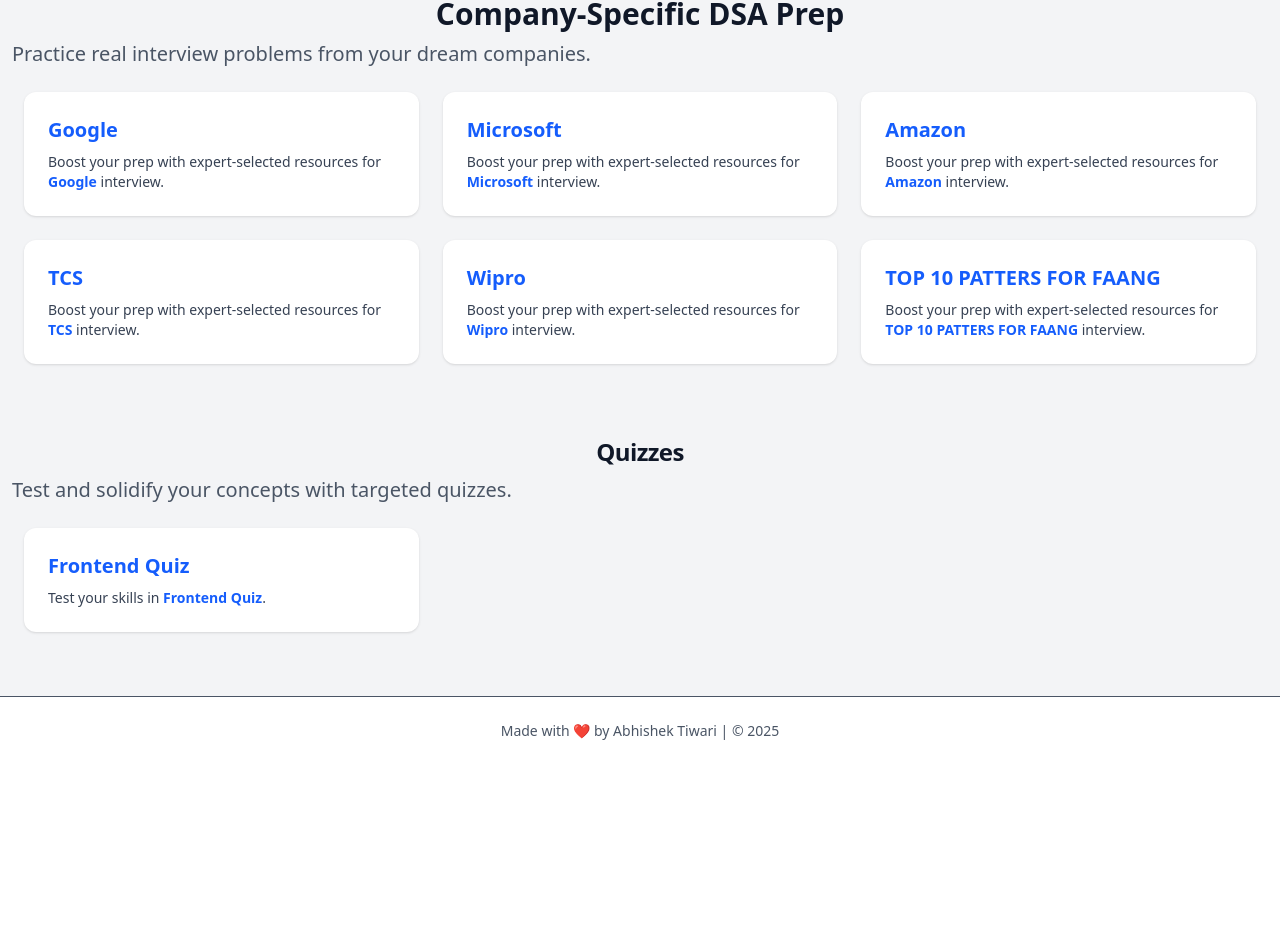
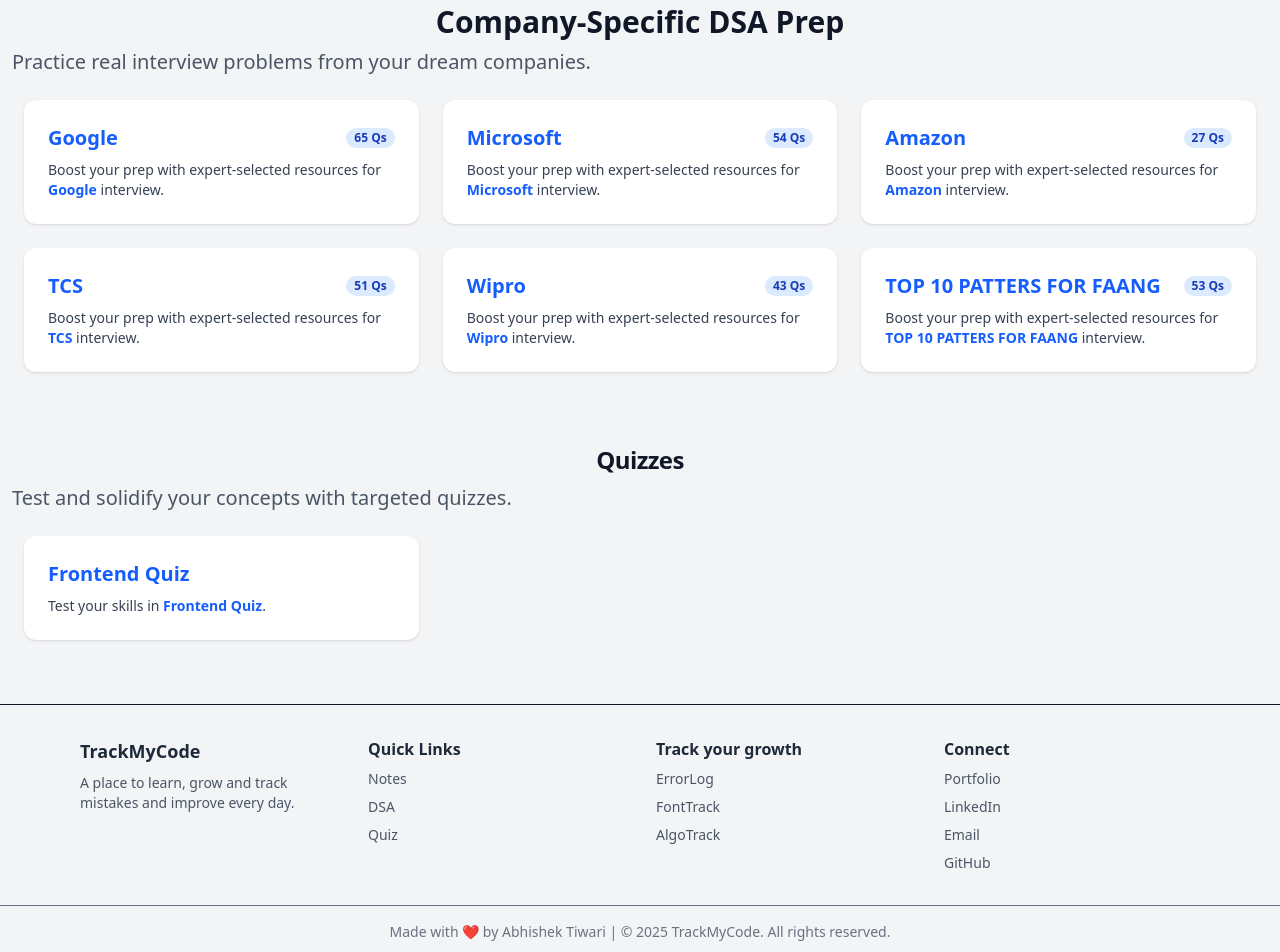
Before and after one commit to Abhishek-69889/VedX, a React (Vite) app: page / in a window 1280 px wide. Shown: the part 800-1752 px from the top of the page. Before the commit the page ends 1565 px from the top, so only its background shows below. Built offline with nearby package versions, Linux system fonts and the light colour scheme.

Commit message:
Add frontend , DSA and Error tracker to be more proficient

```diff
--- a/src/Components/LandingPage.jsx
+++ b/src/Components/LandingPage.jsx
@@ -56,9 +56,59 @@ const LandingPage = () => {
       {/* <RoadmapSection onCardClick={handleCardClick} /> */}
 
       {/* Footer */}
-      <footer className="text-center py-6 mt-10 text-gray-600 text-sm bg-white border-t">
-        Made with ❤️ by Abhishek Tiwari | © {new Date().getFullYear()}
-      </footer>
+      <footer className="bg-gray-100 border-t mt-10">
+  <div className="max-w-6xl mx-auto px-4 py-8 grid grid-cols-1 sm:grid-cols-4 gap-8 text-center sm:text-left">
+
+    {/* Brand Section */}
+    <div>
+      <h2 className="text-lg font-semibold text-gray-800 mb-2">
+        TrackMyCode
+      </h2>
+      <p className="text-gray-600 text-sm">
+        A place to learn, grow and track mistakes and improve every day.
+      </p>
+    </div>
+
+    {/* Navigation Links */}
+    <div>
+      <h3 className="text-md font-semibold text-gray-800 mb-2">Quick Links</h3>
+      <ul className="space-y-2 text-gray-600 text-sm">
+        <li><a href="#notes" className="hover:text-gray-900">Notes</a></li>
+        <li><a href="#dsa" className="hover:text-gray-900">DSA</a></li>
+        <li><a href="#quiz" className="hover:text-gray-900">Quiz</a></li>
+      </ul>
+    </div>
+
+    {/* Tracker */}
+    <div>
+      <h3 className="text-md font-semibold text-gray-800 mb-2">Track your growth</h3>
+      <ul className="space-y-2 text-gray-600 text-sm">
+        <li><a href="https://errolog.netlify.app/" className="hover:text-gray-900">ErrorLog</a></li>
+        <li><a href="https://fronttrack.netlify.app/" className="hover:text-gray-900">FontTrack</a></li>
+        <li><a href="https://dsapractice.netlify.app/" className="hover:text-gray-900">AlgoTrack</a></li>
+      </ul>
+    </div>
+
+    {/* Social or Contact */}
+    <div>
+      <h3 className="text-md font-semibold text-gray-800 mb-2">Connect</h3>
+      <ul className="space-y-2 text-gray-600 text-sm">
+        <li><a href="https://abhishek-tportfolio.netlify.app/" target="_blank" rel="noopener noreferrer" className="hover:text-gray-900">Portfolio</a></li>
+        <li><a href="https://www.linkedin.com/in/abhishek-softweredeveloper/" target="_blank" rel="noopener noreferrer" className="hover:text-gray-900">LinkedIn</a></li>
+        <li><a href="mailto:abhit0396@gmail.com" className="hover:text-gray-900">Email</a></li>
+        <li><a href="https://github.com/Abhishek-69889" target="_blank" rel="noopener noreferrer" className="hover:text-gray-900">GitHub</a></li>
+      </ul>
+    </div>
+  </div>
+
+  {/* Bottom Bar */}
+  <div className="border-t text-center text-gray-500 text-sm py-4">
+    <p>
+      Made with ❤️ by Abhishek Tiwari | © {new Date().getFullYear()} TrackMyCode. All rights reserved.
+    </p>
+  </div>
+</footer>
+
     </div>
   );
 };
--- a/src/Components/sections/DsaSection.jsx
+++ b/src/Components/sections/DsaSection.jsx
@@ -1,17 +1,73 @@
-import React from "react";
+import React, { useEffect, useState } from "react";
 import { useNavigate } from "react-router-dom";
+
+const countQuestionsFromTopics = (topics = []) =>
+  topics.reduce(
+    (sum, tag) =>
+      sum +
+      tag.items.reduce((s, sec) => s + (sec.questions?.length || 0), 0),
+    0
+  );
+
+
+const dataLoaders = {
+  google: () => import("../../Pages/DSAPRACTICE/GOOGLE/Google.json"),
+  microsoft: () => import("../../Pages/DSAPRACTICE/Microsoft/Microsoft.json"),
+  amazon: () => import("../../Pages/DSAPRACTICE/AMAZON/Amazon.json"),
+  tcs: () => import("../../Pages/DSAPRACTICE/TCS/Tcs.json"),
+  wipro: () => import("../../Pages/DSAPRACTICE/Wipro/Wipro.json"),
+  patterns: () => import("../../Pages/DSAPRACTICE/Patterns/Patterns.json"),
+};
 
 const DsaSection = () => {
   const navigate = useNavigate();
+  const [counts, setCounts] = useState({});          // {google: 65, amazon: 42, ...}
+  const [loading, setLoading] = useState(true);
+
+  // Load all counts once (on mount)
+  useEffect(() => {
+    let isMounted = true;
+
+    const loadAll = async () => {
+      const entries = await Promise.all(
+        Object.entries(dataLoaders).map(async ([key, loader]) => {
+          try {
+            const mod = await loader();                 // JSON default export
+            const topics = mod.default ?? mod;          // handle both default & named
+            const total = countQuestionsFromTopics(topics);
+            return [key, total];
+          } catch (err) {
+            console.error(`Error loading ${key} data:`, err);
+            return [key, 0];                            // fallback
+          }
+        })
+      );
+      if (isMounted) {
+        setCounts(Object.fromEntries(entries));
+        setLoading(false);
+      }
+    };
+
+    loadAll();
+    return () => {
+      isMounted = false;
+    };
+  }, []);
 
   const items = [
-    { title: "Google", path: "/google" },
-    { title: "Microsoft", path: "/microsoft" },
-    { title: "Amazon", path: "/amazon" },
-    { title: "TCS", path: "/tcs" },
-    { title: "Wipro", path: "/wipro" },
-    { title: "TOP 10 PATTERS FOR FAANG", path: "/patterns" },
+    { key: "google", title: "Google", path: "/google" },
+    { key: "microsoft", title: "Microsoft", path: "/microsoft" },
+    { key: "amazon", title: "Amazon", path: "/amazon" },
+    { key: "tcs", title: "TCS", path: "/tcs" },
+    { key: "wipro", title: "Wipro", path: "/wipro" },
+    { key: "patterns", title: "TOP 10 PATTERS FOR FAANG", path: "/patterns" },
   ];
+
+  const getLabel = (key) => {
+    if (loading) return "…";
+    const n = counts[key] ?? 0;
+    return `${n} Q${n === 1 ? "" : "s"}`;
+  };
 
   return (
     <div id="dsa">
@@ -21,19 +77,24 @@ const DsaSection = () => {
       <p className="text-md sm:text-xl lg:text-md font-medium mt-2 mx-3 text-gray-600">
         Practice real interview problems from your dream companies.
       </p>
+
       <section className="grid md:grid-cols-2 lg:grid-cols-3 gap-6 p-6">
-        {items.map((item, index) => (
+        {items.map((item) => (
           <div
-            key={index}
+            key={item.key}
             onClick={() => navigate(item.path)}
             className="p-6 bg-white rounded-xl shadow hover:shadow-md hover:scale-105 hover:bg-blue-50 transition-transform duration-300 cursor-pointer"
           >
-            <h2 className="text-xl font-semibold mb-2 text-blue-600">
-              {item.title}
+            <h2 className="text-xl font-semibold mb-2 text-blue-600 flex items-center justify-between">
+              <span>{item.title}</span>
+              <span className="ml-2 inline-block text-xs font-bold text-blue-800 bg-blue-100 px-2 py-0.5 rounded-full">
+                {getLabel(item.key)}
+              </span>
             </h2>
             <p className="text-gray-700 text-sm">
               Boost your prep with expert-selected resources for{" "}
-              <span className="font-semibold text-blue-600">{item.title}</span> interview.
+              <span className="font-semibold text-blue-600">{item.title}</span>{" "}
+              interview.
             </p>
           </div>
         ))}
--- a/src/Pages/DSAPRACTICE/GOOGLE/Google.jsx
+++ b/src/Pages/DSAPRACTICE/GOOGLE/Google.jsx
@@ -1,11 +1,48 @@
-import React, { useState } from "react";
+import React, { useMemo, useState } from "react";
 import dsaTopics from "./Google.json"; // ✅ Import the JSON file
+
+/* ---------- Counting helpers ---------- */
+const countAll = (topics) =>
+  topics.reduce(
+    (sum, tag) =>
+      sum + tag.items.reduce((s, sec) => s + (sec.questions?.length || 0), 0),
+    0
+  );
+
+const countByDifficulty = (topics) => {
+  const counts = { Easy: 0, Medium: 0, Hard: 0 };
+  topics.forEach((tag) => {
+    tag.items.forEach((sec) => {
+      const n = sec.questions?.length || 0;
+      if (counts[sec.difficulty] == null) counts[sec.difficulty] = 0; // in case new labels appear
+      counts[sec.difficulty] += n;
+    });
+  });
+  return counts;
+};
+
+const countByTag = (topics) => {
+  const counts = {};
+  topics.forEach((tag) => {
+    counts[tag.tag] = tag.items.reduce(
+      (s, sec) => s + (sec.questions?.length || 0),
+      0
+    );
+  });
+  return counts;
+};
 
 const Google = () => {
   const [openTag, setOpenTag] = useState(null);
   const [openDifficulty, setOpenDifficulty] = useState({});
   const [difficultyFilter, setDifficultyFilter] = useState("All");
 
+  /* ---------- Memoized counts ---------- */
+  const totalQuestions = useMemo(() => countAll(dsaTopics), []);
+  const diffCounts = useMemo(() => countByDifficulty(dsaTopics), []);
+  const tagCounts = useMemo(() => countByTag(dsaTopics), []);
+
+  /* ---------- UI handlers ---------- */
   const toggleTag = (index) => {
     setOpenTag(openTag === index ? null : index);
   };
@@ -13,60 +50,95 @@ const Google = () => {
   const toggleDifficulty = (tagIndex, difficulty) => {
     setOpenDifficulty((prev) => ({
       ...prev,
-      [tagIndex]: prev[tagIndex] === difficulty ? null : difficulty
+      [tagIndex]: prev[tagIndex] === difficulty ? null : difficulty,
     }));
+  };
+
+  const getDiffLabel = (level) => {
+    if (level === "All") return `All (${totalQuestions})`;
+    return `${level} (${diffCounts[level] ?? 0})`;
   };
 
   return (
     <div className="min-h-screen bg-gray-50 text-gray-900 p-6">
-      <h1 className="text-3xl font-bold mb-6 text-center bg-black/90 p-20 text-white rounded-xl"><span className="text-white/50">GOOGLE </span>DSA Practice Questions</h1>
+      <h1 className="text-3xl font-bold mb-6 text-center bg-black/90 p-20 text-white rounded-xl">
+        <span className="text-white/50">GOOGLE </span>DSA Practice Questions
+        <div className="mt-2 text-sm text-white/70">
+          Total: {totalQuestions} Question{totalQuestions === 1 ? "" : "s"}
+        </div>
+      </h1>
 
       {/* Difficulty Filter */}
-      <div className="flex justify-center mb-4 space-x-4">
+      <div className="flex flex-wrap justify-center mb-4 gap-2">
         {["All", "Easy", "Medium", "Hard"].map((level) => (
           <button
             key={level}
             onClick={() => setDifficultyFilter(level)}
             className={`px-4 py-2 rounded-lg border font-semibold ${
-              difficultyFilter === level ? "bg-blue-500 text-white" : "bg-white text-gray-700"
+              difficultyFilter === level
+                ? "bg-blue-500 text-white border-blue-500"
+                : "bg-white text-gray-700 border-gray-300"
             }`}
           >
-            {level}
+            {getDiffLabel(level)}
           </button>
         ))}
       </div>
 
       {/* Tags */}
       <div className="space-y-4">
-        {dsaTopics.map((tagData, tagIndex) => (
+        {dsaTopics.map((tagData, tagIndex) => {
+          const tagTotal = tagCounts[tagData.tag] ?? 0;
+          return (
             <div key={tagIndex} className="bg-white shadow rounded-lg">
               <div
                 onClick={() => toggleTag(tagIndex)}
                 className="cursor-pointer px-4 py-3 flex justify-between items-center bg-blue-100"
               >
-              <span className="text-lg font-semibold">{tagData.tag}</span>
+                <span className="text-lg font-semibold">
+                  {tagData.tag} ({tagTotal})
+                </span>
                 <span>{openTag === tagIndex ? "▲" : "▼"}</span>
               </div>
 
               {openTag === tagIndex && (
                 <div className="p-4 space-y-4">
                   {tagData.items
-                  .filter((section) => difficultyFilter === "All" || section.difficulty === difficultyFilter)
-                  .map((section, diffIndex) => (
+                    .filter(
+                      (section) =>
+                        difficultyFilter === "All" ||
+                        section.difficulty === difficultyFilter
+                    )
+                    .map((section, diffIndex) => {
+                      const n = section.questions?.length || 0;
+                      return (
                         <div key={diffIndex} className="border rounded-lg">
                           <div
-                        onClick={() => toggleDifficulty(tagIndex, section.difficulty)}
-                        className="cursor-pointer px-3 py-2 bg-gray-100 flex justify-between"
+                            onClick={() =>
+                              toggleDifficulty(tagIndex, section.difficulty)
+                            }
+                            className="cursor-pointer px-3 py-2 bg-gray-100 flex justify-between items-center"
                           >
-                        <span className="font-medium">{section.difficulty}</span>
-                        <span>{openDifficulty[tagIndex] === section.difficulty ? "▲" : "▼"}</span>
+                            <span className="font-medium">
+                              {section.difficulty} ({n})
+                            </span>
+                            <span>
+                              {openDifficulty[tagIndex] === section.difficulty
+                                ? "▲"
+                                : "▼"}
+                            </span>
                           </div>
 
                           {openDifficulty[tagIndex] === section.difficulty && (
                             <ul className="p-3 space-y-2">
                               {section.questions.map((q) => (
                                 <li key={q.id} className="hover:text-blue-600">
-                              <a href={q.link} target="_blank" rel="noopener noreferrer" className="text-sm">
+                                  <a
+                                    href={q.link}
+                                    target="_blank"
+                                    rel="noopener noreferrer"
+                                    className="text-sm"
+                                  >
                                     {q.id}. {q.title}
                                   </a>
                                 </li>
@@ -74,11 +146,13 @@ const Google = () => {
                             </ul>
                           )}
                         </div>
-                  ))}
+                      );
+                    })}
                 </div>
               )}
             </div>
-        ))}
+          );
+        })}
       </div>
     </div>
   );
--- a/src/Pages/Navbar.jsx
+++ b/src/Pages/Navbar.jsx
@@ -8,9 +8,8 @@ const Navbar = () => {
     { name: 'Notes', href: '#notes' },
     { name: 'DSA', href: '#dsa' },
     { name: 'Quiz', href: '#quiz' },
-    // { name: 'Languages', href: '#languages' },
-    // { name: 'Roadmaps', href: '#roadmap' },
-    // { name: 'Resources', href: '#resources' },
+    { name: 'FrontTrack', href: 'https://fronttrack.netlify.app/' },
+    { name: 'AlgoTrack', href: 'https://dsapractice.netlify.app/' },
     // { name: 'CS', href: '#cs' },
   ];
 
@@ -29,13 +28,13 @@ const Navbar = () => {
         ))}
       </ul>
 
-      {/* <div className="flex items-center gap-4">
-        <button className="text-lg cursor-pointer text-gray-800 hover:text-blue-600 desktop-menu">
-          Login
-        </button>
-        <button className="bg-blue-600 text-white px-4 py-2 rounded-md hover:bg-blue-700 cursor-pointer">
-          Sign Up
-        </button>
+      <div className="flex items-center gap-4">
+        {/* <a href='https://fronttrack.netlify.app/' className="text-lg cursor-pointer text-gray-800 hover:text-blue-600 desktop-menu">
+          FrontTrack
+        </a> */}
+        <a href='https://errolog.netlify.app/' className="bg-blue-600 text-white px-4 py-2 rounded-md hover:bg-blue-700 cursor-pointer">
+         ErrorLog
+        </a>
 
         <button
           className="mobile-menu-icon text-2xl text-gray-800 focus:outline-none"
@@ -43,7 +42,7 @@ const Navbar = () => {
         >
           {menuOpen ? <FaTimes /> : <FaBars />}
         </button>
-      </div> */}
+      </div>
 
       {menuOpen && (
         <div className="mobile-menu absolute top-full left-0 w-full bg-white shadow-md z-50 flex flex-col items-start px-6 py-4 text-sm font-medium text-gray-800">
```
Lines whose indentation alone changed are shown as unchanged.
